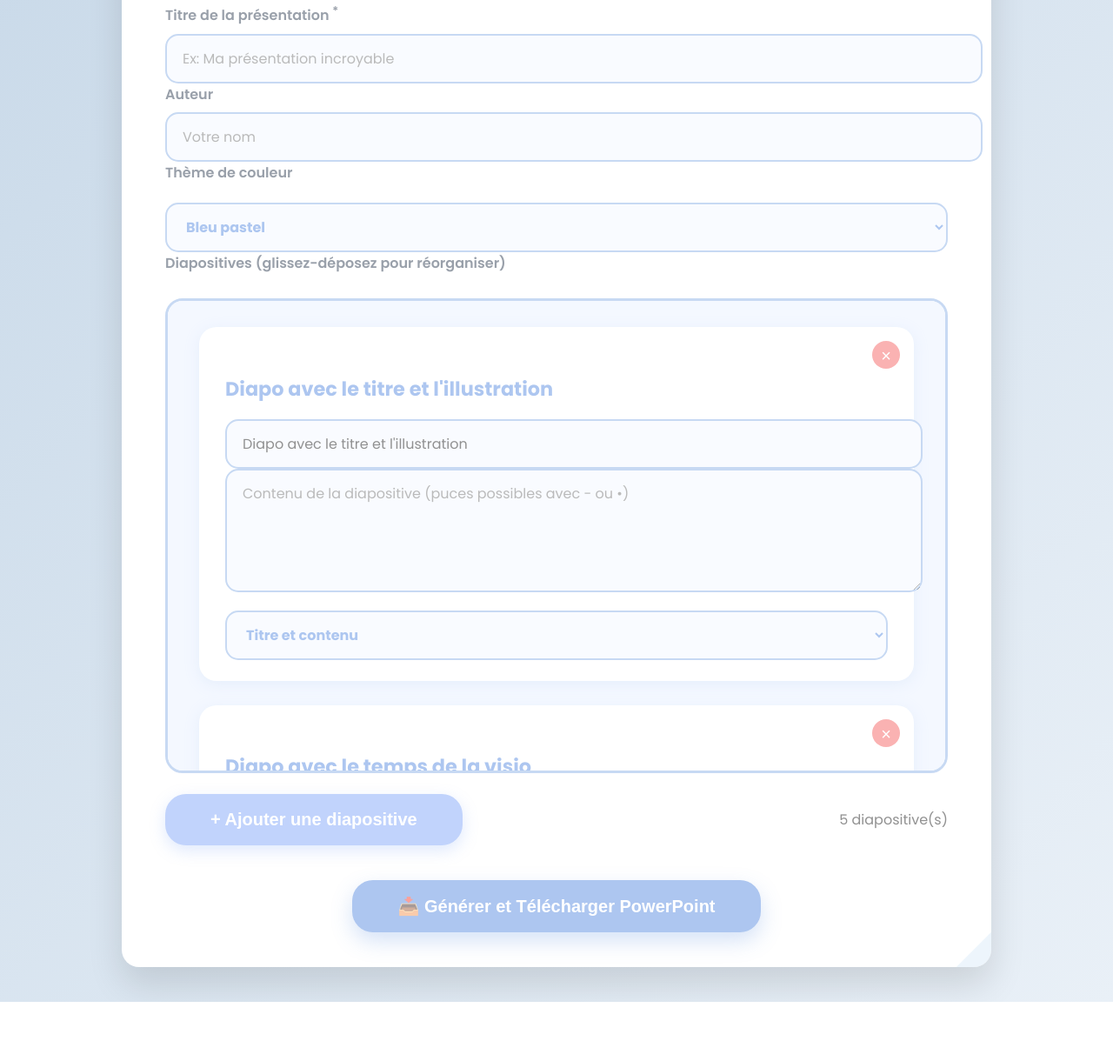
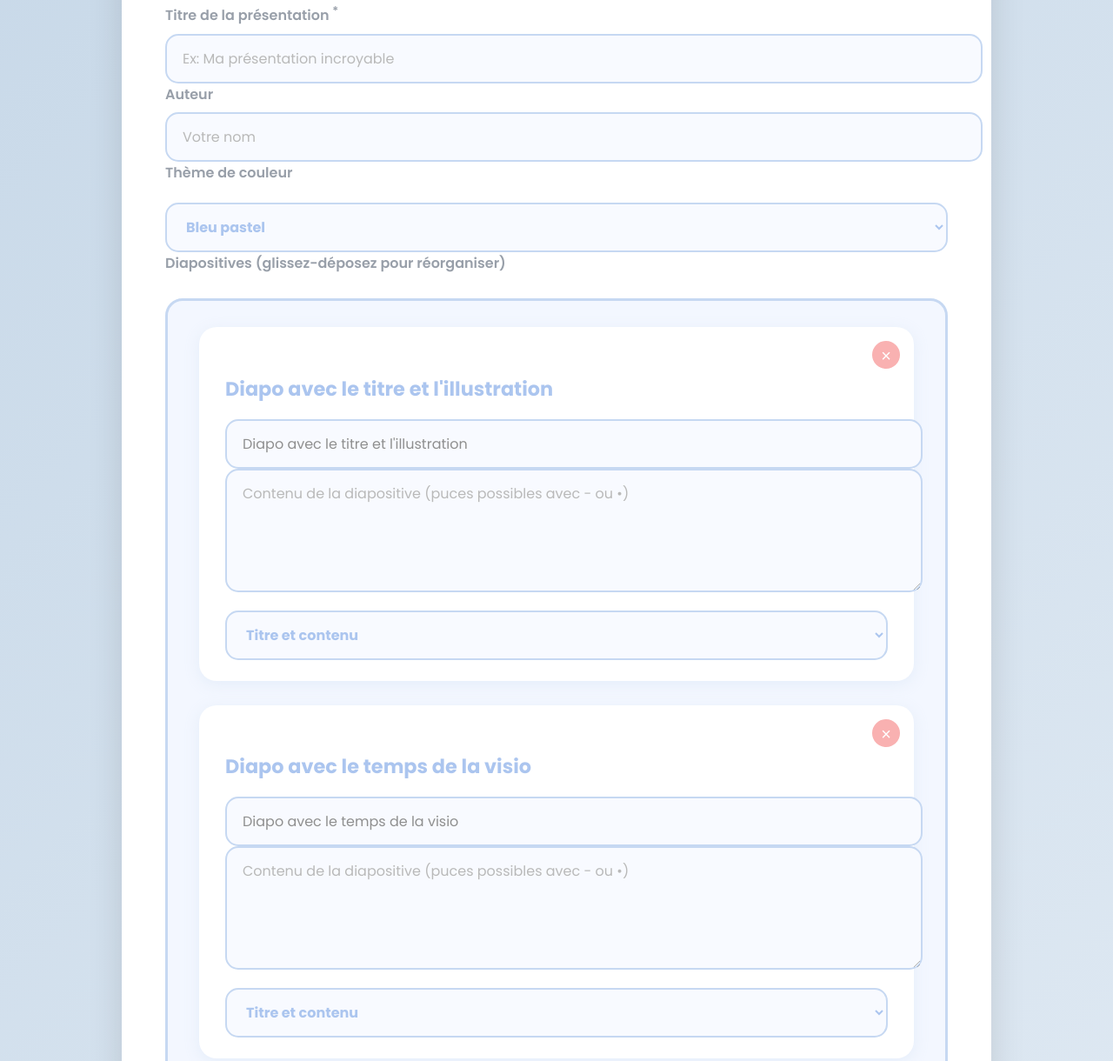
Before and after one commit to silverteacher/diaporamas, a plain HTML site: page index.html in a window 1280 px wide. Shown: the part 282-1502 px from the top of the page at 87% size. Before the commit the page ends 1434 px from the top, so only its background shows below. Drawn offline with nearby package versions, Linux system fonts and the light colour scheme.

Commit message:
Update index.html

```diff
--- a/index.html
+++ b/index.html
@@ -3,7 +3,7 @@
 <head>
 <meta charset="UTF-8" />
 <meta name="viewport" content="width=device-width, initial-scale=1" />
-<title>Générateur PowerPoint Coloré & Pastel</title>
+<title>Générateur PowerPoint Pastel & Moderne</title>
 <script src="https://cdn.jsdelivr.net/gh/gitbrent/pptxgenjs/dist/pptxgen.bundle.js"></script>
 <script src="https://cdn.jsdelivr.net/npm/sortablejs@1.15.0/Sortable.min.js"></script>
 <style>
@@ -12,7 +12,6 @@
   body {
     margin: 0; padding: 0;
     font-family: 'Poppins', sans-serif;
-    /* Dégradé pastel bleu doux */
     background: linear-gradient(135deg, #c7d8e8 0%, #e9f0f7 100%);
     color: #222;
     min-height: 100vh;
@@ -29,7 +28,7 @@
     box-shadow: 0 20px 40px rgba(0,0,0,0.12);
     padding: 40px 50px;
     position: relative;
-    overflow: hidden;
+    overflow: visible;
   }
   .container::before {
     content: "";
@@ -100,8 +99,7 @@
     border-radius: 20px;
     padding: 30px 36px;
     background: #e8f0ff;
-    max-height: 480px;
-    overflow-y: auto;
+    /* Pas de max-height ni overflow pour scroll sur page entière */
     position: relative;
     z-index: 1;
   }
@@ -267,7 +265,7 @@
 </style>
 </head>
 <body>
-  <main class="container" role="main" aria-label="Générateur de présentation PowerPoint coloré et pastel avec réorganisation">
+  <main class="container" role="main" aria-label="Générateur de présentation PowerPoint pastel et moderne avec réorganisation">
     <h1>Générateur PowerPoint</h1>
     <p class="subtitle">Créez des présentations pastel, dynamiques et personnalisées avec images. Glissez-déposez les diapositives pour les réorganiser.</p>
 
@@ -327,7 +325,6 @@
     purple: { primary: '8e44ad', secondary: 'bb8fce', background: 'f3e6ff' }
   };
 
-  // Tes diapositives fixes en début
   const defaultSlides = [
     "Diapo avec le titre et l'illustration",
     "Diapo avec le temps de la visio",
@@ -335,7 +332,6 @@
     "Diapo avec le sommaire",
     "Diapo brise glace"
   ];
-  // Tes diapositives fixes en fin
   const endSlides = [
     "Diapo Pause",
     "Diapo des questions",
```
